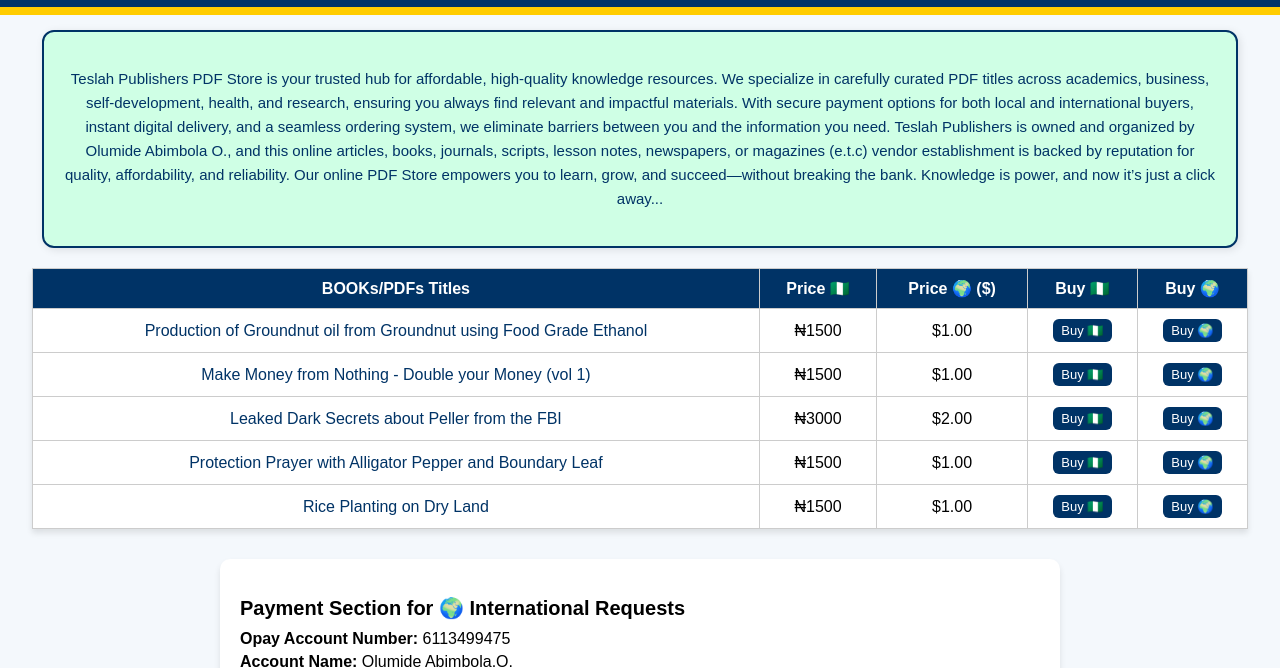
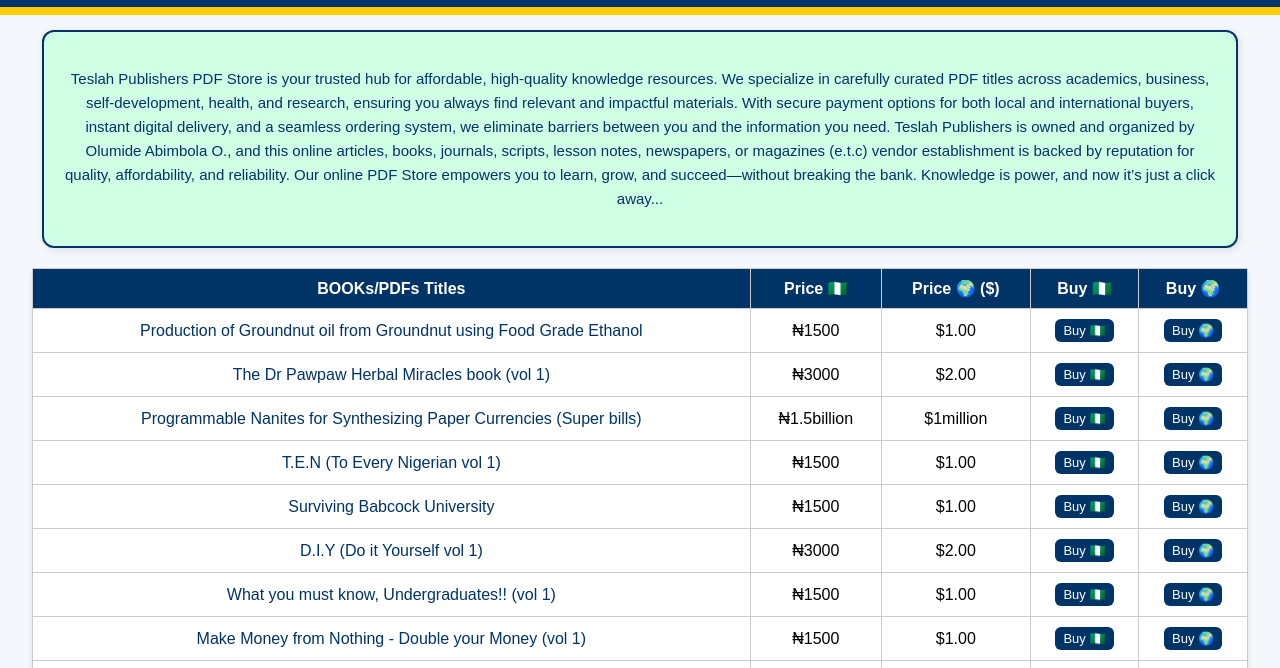
Before and after one commit to teslahpublishers/pdf-store, a plain HTML site: page index.html in a window 1280 px wide. Shown: the part 112-780 px from the top of the page. Drawn offline with Linux system fonts and the light colour scheme.

Commit message:
Update index.html

```diff
--- a/index.html
+++ b/index.html
@@ -209,6 +209,48 @@
       <td><button class="buy-btn" onclick="location.href='#note'">Buy 🌍</button></td>
     </tr>
     <tr>
+      <td class="pdf-title">The Dr Pawpaw Herbal Miracles book (vol 1)</td>
+      <td>₦3000</td>
+      <td>$2.00</td>
+      <td><button class="buy-btn" onclick="location.href='#note'">Buy 🇳🇬</button></td>
+      <td><button class="buy-btn" onclick="location.href='#note'">Buy 🌍</button></td>
+    </tr>
+    <tr>
+      <td class="pdf-title">Programmable Nanites for Synthesizing Paper Currencies (Super bills)</td>
+      <td>₦1.5billion</td>
+      <td>$1million</td>
+      <td><button class="buy-btn" onclick="location.href='#note'">Buy 🇳🇬</button></td>
+      <td><button class="buy-btn" onclick="location.href='#note'">Buy 🌍</button></td>
+    </tr>
+    <tr>
+      <td class="pdf-title">T.E.N (To Every Nigerian vol 1)</td>
+      <td>₦1500</td>
+      <td>$1.00</td>
+      <td><button class="buy-btn" onclick="location.href='#note'">Buy 🇳🇬</button></td>
+      <td><button class="buy-btn" onclick="location.href='#note'">Buy 🌍</button></td>
+    </tr>
+    <tr>
+      <td class="pdf-title">Surviving Babcock University</td>
+      <td>₦1500</td>
+      <td>$1.00</td>
+      <td><button class="buy-btn" onclick="location.href='#note'">Buy 🇳🇬</button></td>
+      <td><button class="buy-btn" onclick="location.href='#note'">Buy 🌍</button></td>
+    </tr>
+    <tr>
+      <td class="pdf-title">D.I.Y (Do it Yourself vol 1)</td>
+      <td>₦3000</td>
+      <td>$2.00</td>
+      <td><button class="buy-btn" onclick="location.href='#note'">Buy 🇳🇬</button></td>
+      <td><button class="buy-btn" onclick="location.href='#note'">Buy 🌍</button></td>
+    </tr>
+    <tr>
+      <td class="pdf-title">What you must know, Undergraduates!! (vol 1)</td>
+      <td>₦1500</td>
+      <td>$1.00</td>
+      <td><button class="buy-btn" onclick="location.href='#note'">Buy 🇳🇬</button></td>
+      <td><button class="buy-btn" onclick="location.href='#note'">Buy 🌍</button></td>
+    </tr>
+    <tr>
       <td class="pdf-title">Make Money from Nothing - Double your Money (vol 1)</td>
       <td>₦1500</td>
       <td>$1.00</td>
```
